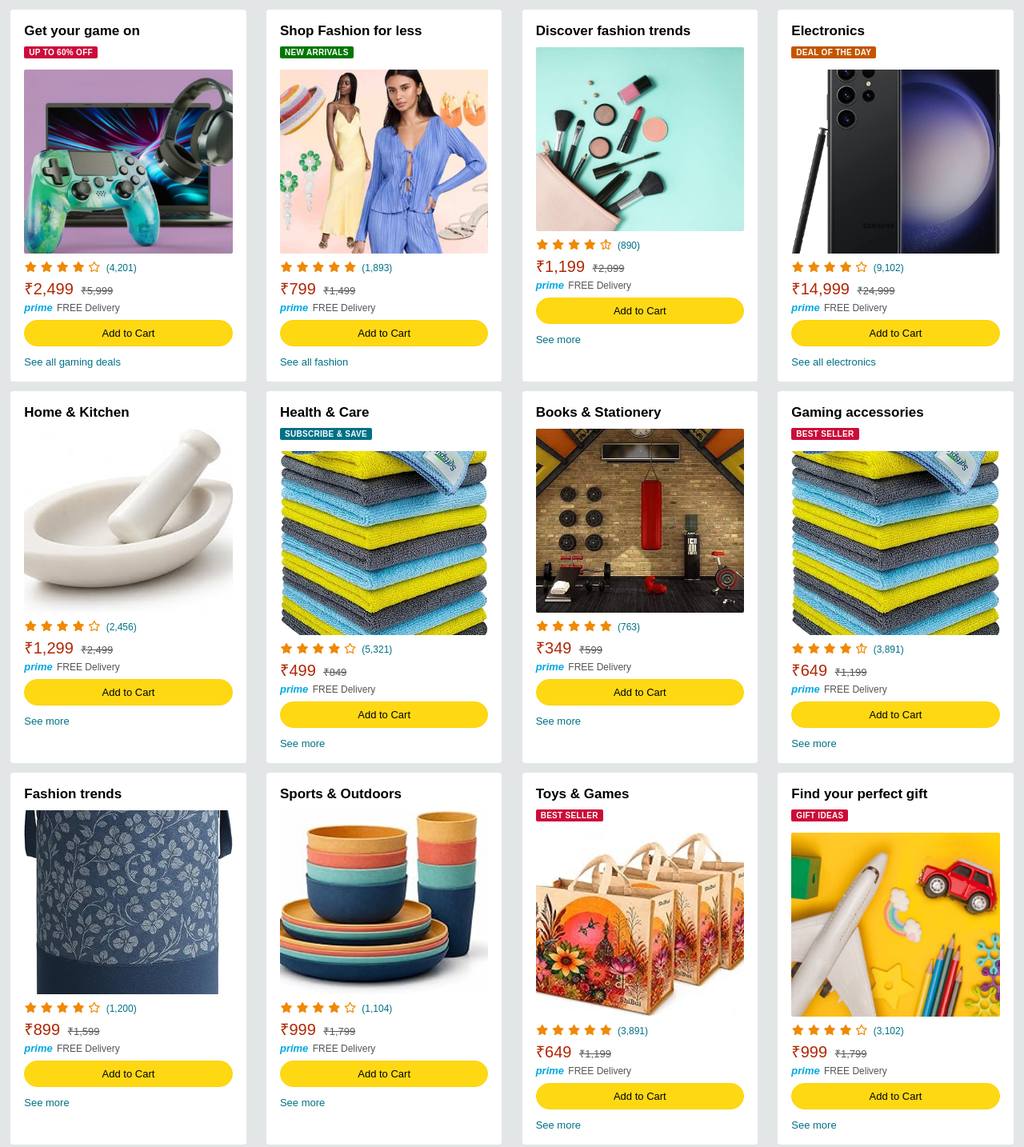
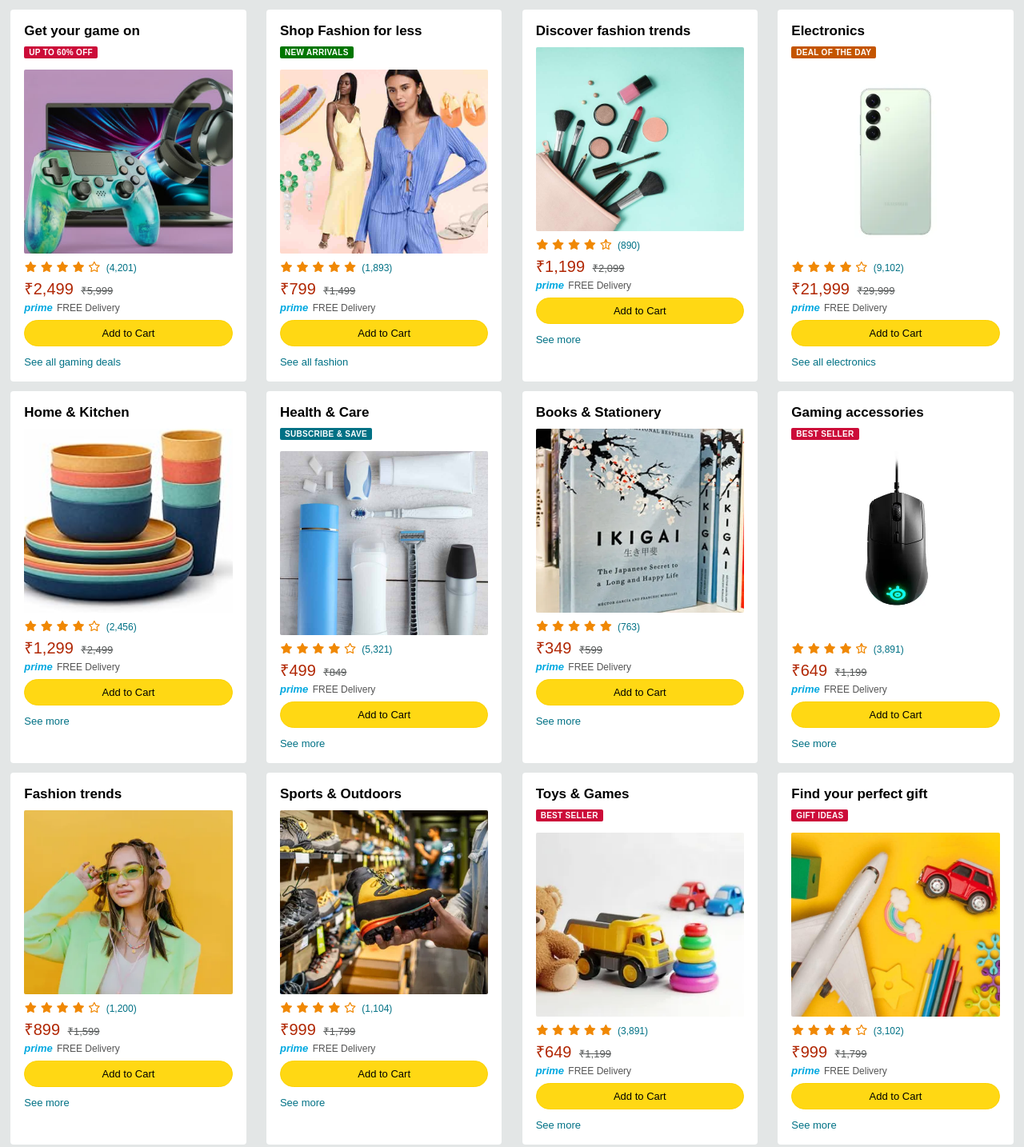
Before and after one commit to kriikx/e-commerce, a plain HTML site: page index.html in a window 1280 px wide. Shown: the part 450-1884 px from the top of the page at 80% size. Drawn offline with Linux system fonts and the light colour scheme.

Commit message:
new images added

```diff
--- a/index.html
+++ b/index.html
@@ -234,7 +234,7 @@
             <div class="box-con">
                 <h3>Electronics</h3>
                 <span class="badge badge-deal">Deal of the Day</span>
-                <div class="box-img" style="background-image: url('box4_image.jpg');"></div>
+                <div class="box-img" style="background-image: url('elect.webp');"></div>
                 <div class="stars">
                     <i class="fa-solid fa-star"></i>
                     <i class="fa-solid fa-star"></i>
@@ -244,8 +244,8 @@
                     <span class="reviews">(9,102)</span>
                 </div>
                 <p class="price-line">
-                    <span class="price-now">₹14,999</span>
-                    <span class="price-was">₹24,999</span>
+                    <span class="price-now">₹21,999</span>
+                    <span class="price-was">₹29,999</span>
                 </p>
                 <p class="prime-tag"><span class="prime-logo">prime</span> FREE Delivery</p>
                 <button class="atc-btn" onclick="addToCart(this)">Add to Cart</button>
@@ -257,7 +257,7 @@
         <div class="box6 box">
             <div class="box-con">
                 <h3>Home & Kitchen</h3>
-                <div class="box-img" style="background-image: url('box16.jpg');"></div>
+                <div class="box-img" style="background-image: url('box15.jpg');"></div>
                 <div class="stars">
                     <i class="fa-solid fa-star"></i>
                     <i class="fa-solid fa-star"></i>
@@ -281,7 +281,7 @@
             <div class="box-con">
                 <h3>Health & Care</h3>
                 <span class="badge badge-sub">Subscribe & Save</span>
-                <div class="box-img" style="background-image: url('box10.webp');"></div>
+                <div class="box-img" style="background-image: url('box2_image.jpg');"></div>
                 <div class="stars">
                     <i class="fa-solid fa-star"></i>
                     <i class="fa-solid fa-star"></i>
@@ -304,7 +304,7 @@
         <div class="box8 box">
             <div class="box-con">
                 <h3>Books & Stationery</h3>
-                <div class="box-img" style="background-image: url('box9.jpg');"></div>
+                <div class="box-img" style="background-image: url('ikii.webp');"></div>
                 <div class="stars">
                     <i class="fa-solid fa-star"></i>
                     <i class="fa-solid fa-star"></i>
@@ -328,7 +328,7 @@
             <div class="box-con">
                 <h3>Gaming accessories</h3>
                 <span class="badge">Best Seller</span>
-                <div class="box-img" style="background-image: url('box10.webp');"></div>
+                <div class="box-img" style="background-image: url('game.webp');"></div>
                 <div class="stars">
                     <i class="fa-solid fa-star"></i>
                     <i class="fa-solid fa-star"></i>
@@ -351,7 +351,7 @@
         <div class="box10 box">
             <div class="box-con">
                 <h3>Fashion trends</h3>
-                <div class="box-img" style="background-image: url('box11.webp');"></div>
+                <div class="box-img" style="background-image: url('fashion.webp');"></div>
                 <div class="stars">
                     <i class="fa-solid fa-star"></i>
                     <i class="fa-solid fa-star"></i>
@@ -374,7 +374,7 @@
         <div class="box11 box">
             <div class="box-con">
                 <h3>Sports & Outdoors</h3>
-                <div class="box-img" style="background-image: url('box15.jpg');"></div>
+                <div class="box-img" style="background-image: url('sprt.webp');"></div>
                 <div class="stars">
                     <i class="fa-solid fa-star"></i>
                     <i class="fa-solid fa-star"></i>
@@ -398,7 +398,7 @@
             <div class="box-con">
                 <h3>Toys & Games</h3>
                 <span class="badge">Best Seller</span>
-                <div class="box-img" style="background-image: url('box13.jpg');"></div>
+                <div class="box-img" style="background-image: url('ty.webp');"></div>
                 <div class="stars">
                     <i class="fa-solid fa-star"></i>
                     <i class="fa-solid fa-star"></i>
```
Also changed, not shown: boat.jpg (deleted), box10.webp (deleted), box11.webp (deleted), box12.webp (deleted), box13.jpg (deleted), box14.jpg (deleted), box16.jpg (deleted), box3_image.jpg (deleted), box4_image.jpg (deleted), box6_image.jpg (deleted), box9.jpg (deleted), elect.webp (added), fashion.webp (added), game.webp (added), 4 more files.
